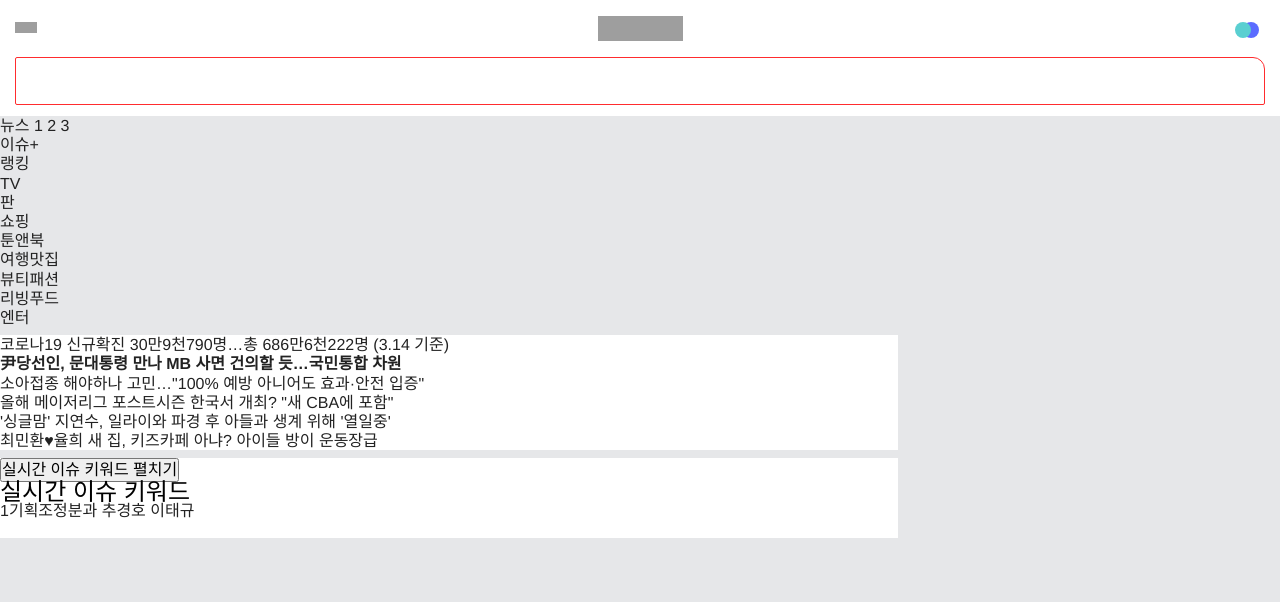
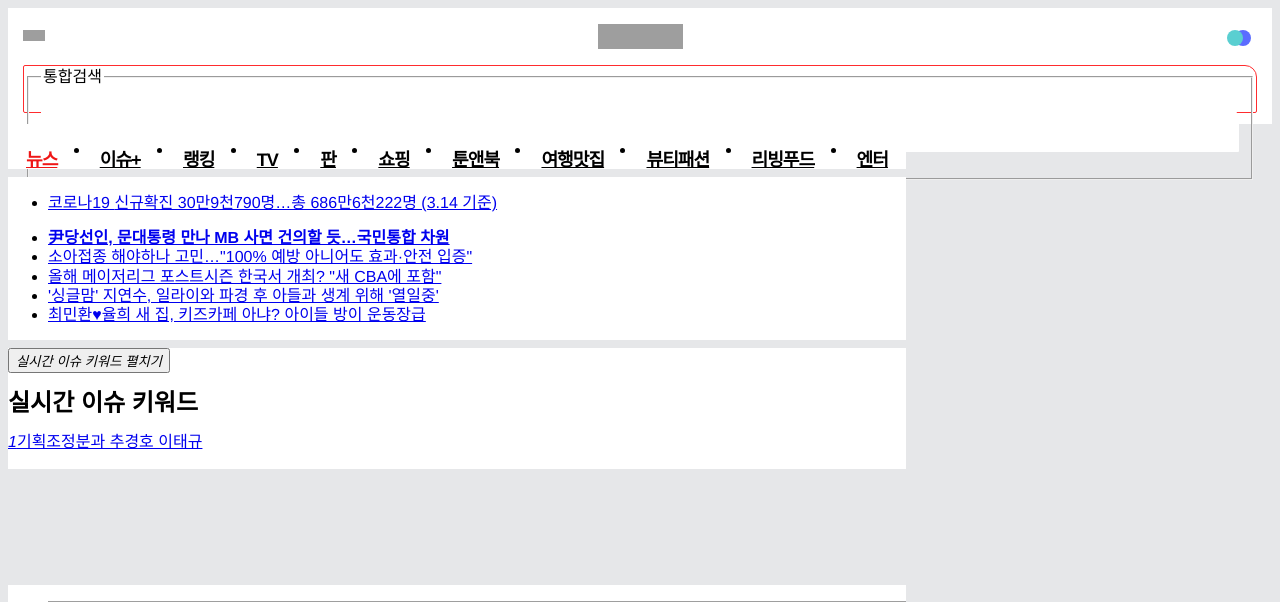
Before and after one commit to mijiFernandes/pa6, a Django app: page / in a window 1280 px wide. Shown: the top 602 px of the page. Run offline with Django 3.2, Linux system fonts and the light colour scheme; grey boxes are pictures that could not be loaded.

```diff
--- a/templates/mNATE.html
+++ b/templates/mNATE.html
@@ -43,19 +43,6 @@ html.safari body { font-weight:300; }
 .mainContainer.f1 { font-size:15px; }  .mainContainer.f2  { font-size:16px; }  .mainContainer.f3  { font-size:18px; }
 .ip6 .mainContainer.f1, .ip6p .mainContainer.f1 { font-size:16px; } .ip6 .mainContainer.f2, .ip6p .mainContainer.f2 { font-size:17px; } .ip6 .mainContainer.f3, .ip6p .mainContainer.f3 { font-size:19px; }
 
-body,div,dl,dt,dd,ul,ol,li,h1,h2,h3,h4,h5,h6,pre,code,form,fieldset,input,textarea,button,p,blockquote,th,td { margin:0; padding:0; }
-body,input,textarea,select,button,table,h1,h2,h3,h4,h5,h6 { font-weight:normal; }
-img,fieldset{border:0}
-ul,ol,li{list-style:none;}
-a { color:#222;}
-em,i,address {font-style:normal; font-weight:normal;}
-legend,caption {clear:both;display:none;}
-input,textarea,select,button,table{ font-size:inherit;font-family:inherit;line-height:inherit; }
-table{border-collapse:collapse}
-textarea { resize:none; }
-button,label { cursor:pointer; }
-a, a:hover, a:active { text-decoration: none; }
-.safari strong { font-weight:500; }
 
 .rollItem { will-change: transform; will-change: left; }
 .skipNav, .hide { position:absolute;width:1px;height:1px;overflow:hidden; }
@@ -118,6 +105,26 @@ a, a:hover, a:active { text-decoration: none; }
     75% { left: 8px; z-index: 1; }
     100% { left: 16px; z-index: 1; }
 }
+
+/* navigation */
+.ghostNavi { background-color:#fff; }
+.nav { position:relative; z-index:2; background-color:#fff; height:45px; overflow: hidden; }
+.nav .navTab { position:relative; display: flex !important; height:45px; width:100%; padding:0 8px; text-align: center; display: -webkit-flex  !important; display: -webkit-inline-box !important;
+    -webkit-box-pack: justify;
+    -webkit-justify-content: space-around;
+    justify-content: space-around;
+    -webkit-box-sizing: border-box;
+    box-sizing: border-box;
+    vertical-align: top;  }/**/
+/*.nav .navTab:after { display:block; content:''; clear:both; }*/
+.nav .navTab li { position:relative; } /* position:relative; height:43px; line-height:43px; */
+.nav .navTab li a { position:relative; display:inline-block; height:45px; padding:0 10px; font-size:1.133em; font-weight:700; line-height:40px; color:#000; letter-spacing:-1px; vertical-align: top; }
+.nav .navTab li a.on { color:#ef1616; }
+.nav .navTab li a .bNav { position:absolute; top:34px; left:0; width:100%; height:4px; margin:0 auto; font-size:0; line-height:4px; }
+.nav .navTab li a .bNav .num { display:inline-block; width:4px; height:4px; margin:0 1px; background-color:#d4d4d4; color:transparent; vertical-align:middle; text-indent:-1000em; -webkit-border-radius:4px; border-radius:4px; overflow:hidden; }
+.nav .navTab li a .bNav .num.select { background-color:#ef1616; }
+.nav .navTab li a .new { position:absolute; top:4px; right:-2px; width:11px; height:11px; color:transparent; background:url('https://m1.nateimg.co.kr/n3main/sets2/set_ic2.png?v=2021081900') 0 -327px no-repeat; background-size:64px auto; }
+.nav .navTab li a .up { position:absolute; top:6px; left:50%; margin-left:-23px; width:11px; height:11px; color:transparent; background:url('https://m1.nateimg.co.kr/n3main/sets2/set_ic2.png?v=2021081900') -11px -327px no-repeat; background-size:64px auto; }
 
 		/* header */
 .header { position:relative; height:116px; background-color:#fff; }
```
Also changed, not shown: templates/script.html (+0 -8 lines).
